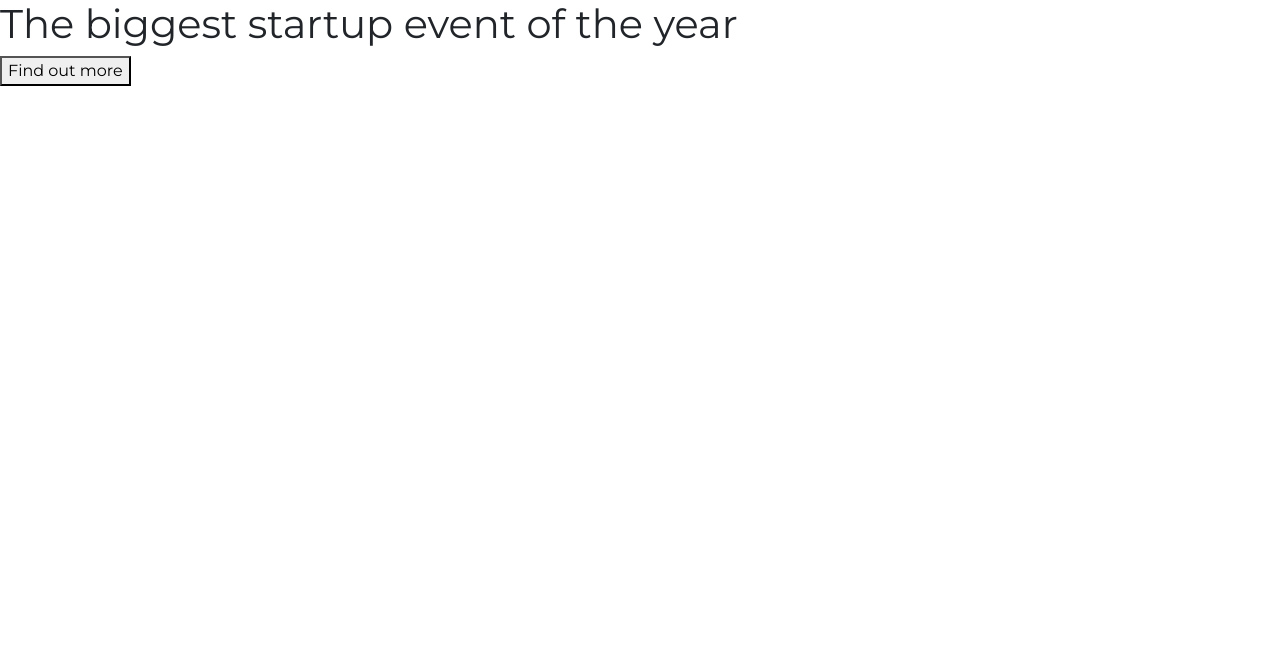
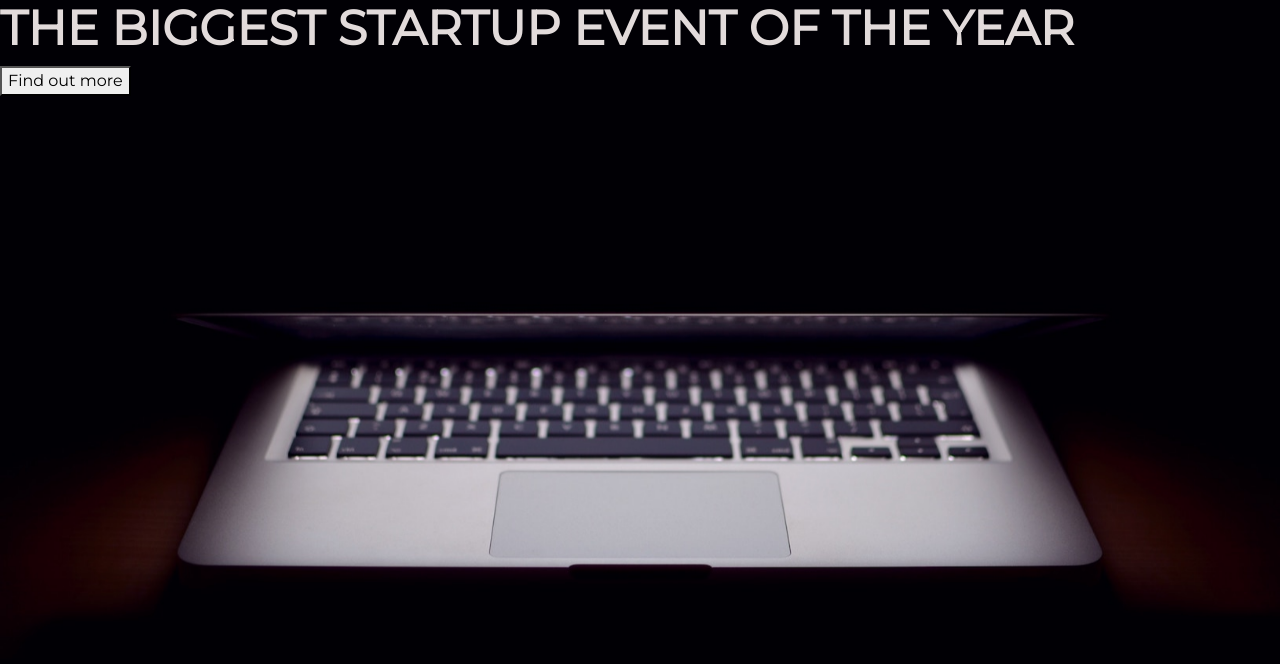
Before and after one commit to shaditio/startup-landing-page, a plain HTML site: page index.html in a window 1280 px wide. Drawn offline with nearby package versions, Linux system fonts and the light colour scheme.

Commit message:
Added bg image, modified text

```diff
--- a/index.html
+++ b/index.html
@@ -16,7 +16,7 @@
     <link rel="stylesheet" type="text/css" href="style.css">
   </head>
   <body>
-    <h1>The biggest startup event of the year</h1>
+    <h1><strong>THE BIGGEST STARTUP EVENT OF THE YEAR</strong></h1>
     <button>Find out more</button>
   </body>
 </html>
--- a/style.css
+++ b/style.css
@@ -3,4 +3,14 @@ html {
   width: 100%;
   height: 100%;
   font-family: 'Montserrat', sans-serif;
+  background: url(header.jpg) no-repeat center center fixed;
+  -webkit-background-size: cover;
+  -moz-background-size: cover;
+  -o-background-size: cover;
+  background-size: cover;
 }
+
+h1 {
+  font-size: 3rem;
+  color: #e2dbdb
+}
```
